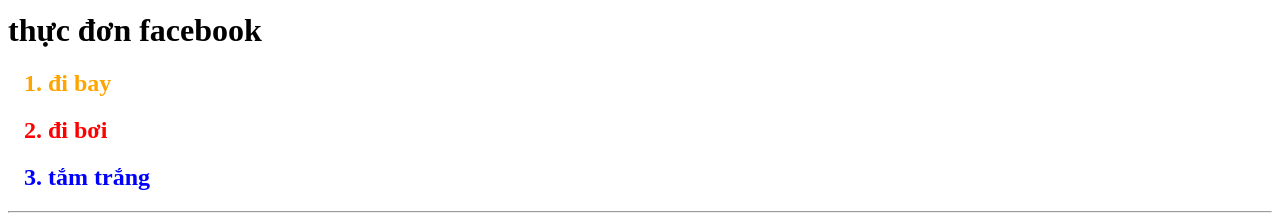
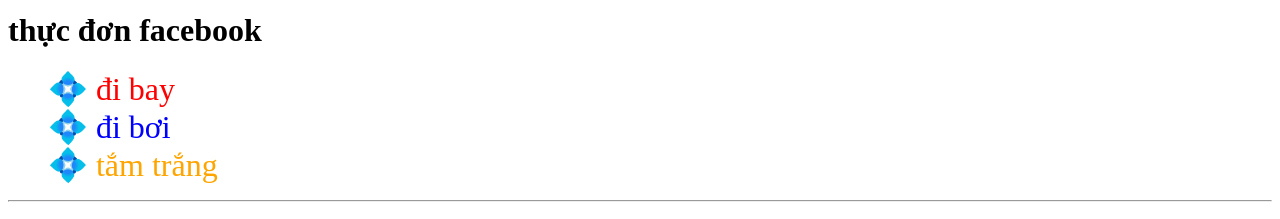
Before and after one commit to BUNanonymous/buncute-, a plain HTML site: page index.html in a window 1280 px wide. Shown: the part 1972-2191 px from the top of the page. Drawn offline with Linux system fonts and the light colour scheme; grey boxes are pictures that could not be loaded.

Commit message:
Update index.html

```diff
--- a/index.html
+++ b/index.html
@@ -8,8 +8,8 @@
      <body>
      <h2><a style="color: #800000;" href="/acc-pubgmobile" target="_blank" rel="noopener"><img src="https://www.animatedgif.net/new/newarrow_e0.gif"><font color="blue">BUN CUTE</font> $</a><h2>
           <u><font color="red"><center><h1>chào mấy em</h1></center></font></u>
-             <font color="blue"><center><h3>MẤY EM THẤY ANH KINH CHƯA</h3></center></font>
-                 <P><h3><center><font color="Orange">được nghỉ hè mấy em chắc rảnh rỗi nhỉ</font></center></h3></p>
+             <font color="blue"><center><h3>( MẤY EM THẤY ANH KINH CHƯA )</h3></center></font>
+                 <P><h3><center><font color="Orange">( được nghỉ hè mấy em chắc rảnh rỗi nhỉ )</font></center></h3></p>
                  <hr>
                      <center><img width="500" height="600" src="https://1.bp.blogspot.com/--cwALLkjCmE/YGLZYq7VqvI/AAAAAAAArCw/4uWXNg5iBYQsblpvSO2UDHEG5NF4RYWtgCNcBGAsYHQ/s0/2d27fefccf755efa36a6ba7c9c8ff5db.jpeg"></center>
                  <hr>
@@ -20,9 +20,11 @@
                  <h2><a style="color: #800000;" href="/acc-pubgmobile" target="_blank" rel="noopener"><img src="https://www.animatedgif.net/new/newarrow_e0.gif"><font color="blue">thực đơn facebook</font></a></h2>
         <h1>thực đơn facebook</h1>
         <ol>
-           <font color="orange"><h2><li>đi bay</li></h2></font>
-           <font color="red"><h2><li>đi bơi</li></h2></font>
-           <font color="blue"><h2><li>tắm trắng</li></h2></font>
+           <span style="font-size: 24pt;"><font color="red">💠 đi bay</font></span>
+           <div>
+           <span style="font-size: 24pt;"><font color="blue">💠 đi bơi</font></span>
+           <div>
+           <span style="font-size: 24pt;"><font color="orange">💠 tắm trắng</font></span>
         </ol>
         <hr>
         <form>
```
